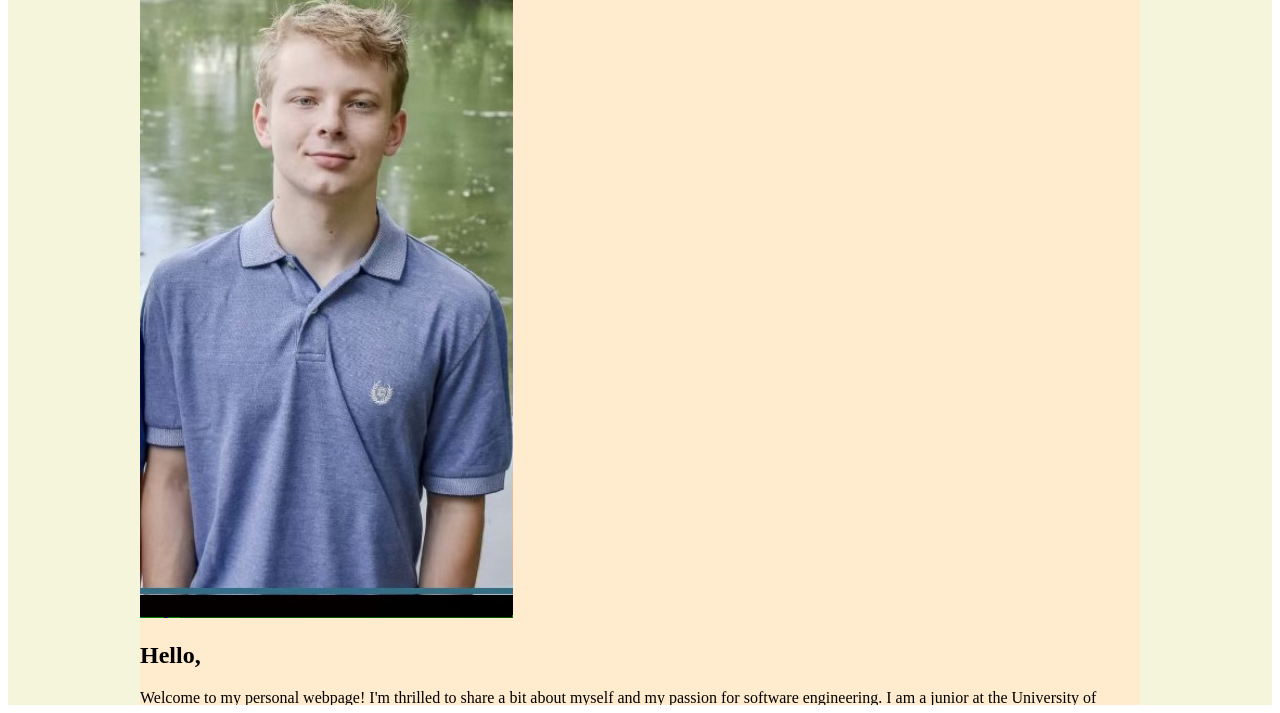
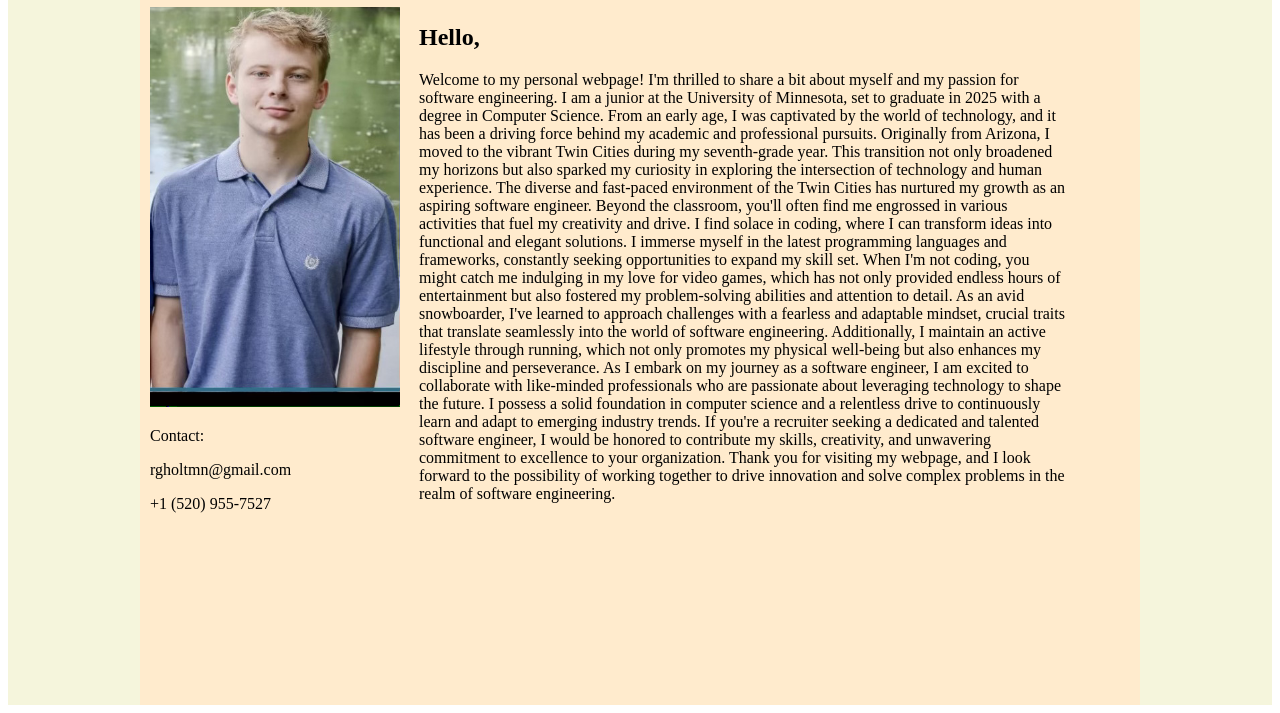
Before and after one commit to LookingInAlderaanPlaces/LookingInAlderaanPlaces.github.io, a plain HTML site: page index.html in a window 1280 px wide. Shown: the part 103-816 px from the top of the page. Drawn offline with Linux system fonts and the light colour scheme.

Commit message:
homepage done
homepage is finally done!

```diff
--- /dev/null
+++ b/homepage.css
@@ -0,0 +1,20 @@
+.sidebar{
+    display: inline-block;
+    position: relative;
+    left: 10px;
+    top: 10px;
+}
+
+.portrait{
+    position: relative;
+    display: inline-block;
+    width: 250px;
+    height: 400px;
+}
+
+.page{
+    width: 650px;
+    position: relative;
+    display: inline-block;
+    left: 25px;
+}
--- a/index.html
+++ b/index.html
@@ -4,7 +4,8 @@
         <title>
             Ryan Holt
         </title>
-        <link rel="stylesheet" href="styles.css">
+        <link rel="stylesheet" href="header.css">
+        <link rel="stylesheet" href="homepage.css">
     </head>
 
     <body>
@@ -59,11 +60,23 @@
                         </tbody>
                     </table>
                 </div>
+                <div id="the_sidebar" class="sidebar">
                     <img class="portrait" src="portrait.jpg" alt="ERROR: Unable to display image">
+                    <p>
+                        Contact:
+                    </p>
+                    <p>
+                        rgholtmn@gmail.com
+                    </p>
+                    <p>
+                        +1 (520) 955-7527
+                    </p>
+                </div>
+                <div id="the_homepage" class="page">
                     <h2 class="Hello">
                         Hello,
                     </h2>
-                <p class="AboutMe">
+                    <p class="aboutMe">
                         Welcome to my personal webpage! I'm thrilled to share a bit about myself
                         and my passion for software engineering. I am a junior at the University of
                         Minnesota, set to graduate in 2025 with a degree in Computer Science. From
@@ -99,7 +112,7 @@
                         working together to drive innovation and solve complex problems
                         in the realm of software engineering.
                     </p>
-
+                </div>
             </div>
         </div>
     </body>
```
Also changed, not shown: Contact.html (+1 -1 lines), MyBlog.html (+1 -1 lines), Projects.html (+1 -1 lines), header.css (renamed from styles.css). Lines whose indentation alone changed are shown as unchanged.
